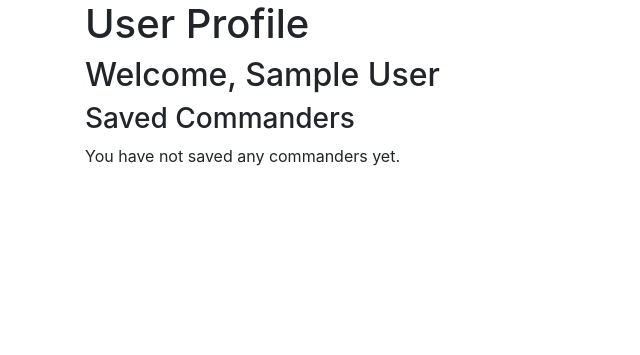
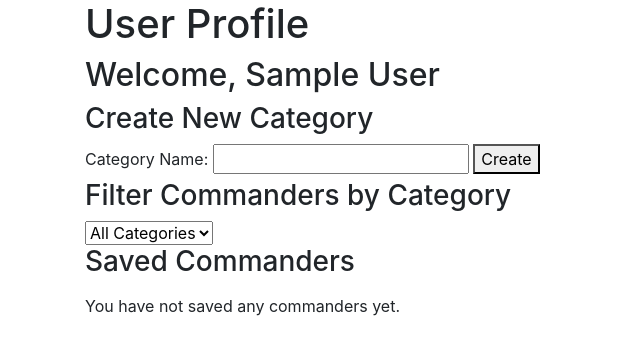
Before and after one commit to Stuartpkd/Commander-Tracker, a Django app: page /profiles/profile/ in a window 1280 px wide. Shown: the part 56-411 px from the top of the page, without its empty margins (0-640 px from the left). Run offline with Django 3.2, Linux system fonts and the light colour scheme; the visitor is signed in with stand-in values (Sample User, id 1); data that the repository does not hold is empty; some libraries are stand-ins or nearby versions.

Commit message:
Update profile template to handle category creation

```diff
--- a/profiles/templates/profiles/profiles.html
+++ b/profiles/templates/profiles/profiles.html
@@ -1,21 +1,59 @@
 {% extends 'base.html' %} {% block content %}
 <div class="container">
   <h1>User Profile</h1>
+  <h2>Welcome, {{ user.get_full_name|default:user.username }}</h2>
 
-  <h2>Welcome, {{ user.get_full_name|default:user.username }}</h2>
+  <!-- Form to Create New Category -->
+  <div class="create-category-form">
+    <h3>Create New Category</h3>
+    <form method="post" action="{% url 'create_category' %}">
+      {% csrf_token %}
+      <label for="category_name">Category Name:</label>
+      <input type="text" name="category_name" id="category_name" required />
+      <button type="submit">Create</button>
+    </form>
+  </div>
+
+  <div class="category-selector">
+    <h3>Filter Commanders by Category</h3>
+    <select id="categoryFilter" onchange="filterCardsByCategory()">
+      <option value="">All Categories</option>
+      {% for category in user_categories %}
+      <option value="{{ category.id }}">{{ category.name }}</option>
+      {% endfor %}
+    </select>
+  </div>
 
   <div>
     <h3>Saved Commanders</h3>
-    {% if user.userprofile.saved_cards.all %}
-    <ul>
+    <ul id="commanderList">
       {% for card in user.userprofile.saved_cards.all %}
-      <li>{{ card.name }} - {{ card.type_line }}</li>
-
+      <li class="commander-card" data-category="{{ card.category.id }}">
+        {{ card.name }} - {{ card.type_line }}
+      </li>
       {% endfor %}
     </ul>
-    {% else %}
+    {% if not user.userprofile.saved_cards.all %}
     <p>You have not saved any commanders yet.</p>
     {% endif %}
   </div>
 </div>
+{% endblock %} {% block scripts %}
+<script>
+  function filterCardsByCategory() {
+    var selectedCategory = document.getElementById("categoryFilter").value;
+    var cards = document.querySelectorAll(".commander-card");
+
+    cards.forEach(function (card) {
+      if (
+        selectedCategory === "" ||
+        card.getAttribute("data-category") === selectedCategory
+      ) {
+        card.style.display = "";
+      } else {
+        card.style.display = "none";
+      }
+    });
+  }
+</script>
 {% endblock %}
```
